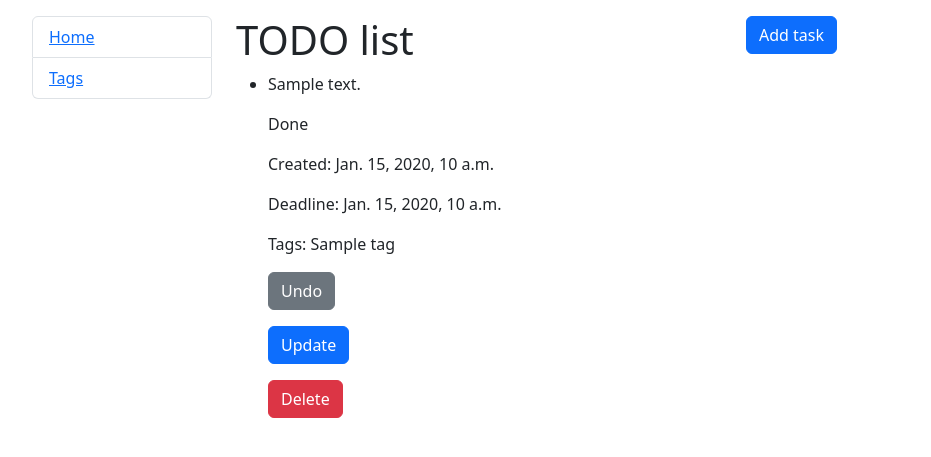
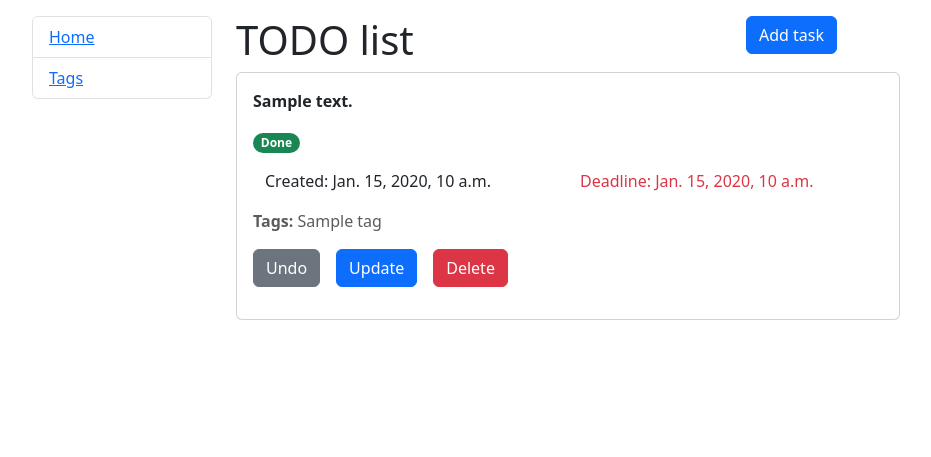
Before and after one commit to Altahoma/todo-list, a Django app: page / in a window 1280 px wide. Shown: the top 457 px of the page, without its empty margins (8-939 px from the left). Run offline with Django 4.2, Linux system fonts and the light colour scheme; tables that the repository leaves empty hold one stand-in row (values such as "Sample post").

Commit message:
Tasks now looks like cards

```diff
--- a/templates/todolist/tag_list.html
+++ b/templates/todolist/tag_list.html
@@ -35,7 +35,7 @@
         </td>
         <td>
           <a href="{% url 'todolist:tag-delete' pk=tag.id %}">
-            <button type="button" class="btn btn-secondary">Delete</button>
+            <button type="button" class="btn btn-danger">Delete</button>
           </a>
         </td>
       </tr>
--- a/templates/todolist/task_confirm_delete.html
+++ b/templates/todolist/task_confirm_delete.html
@@ -2,6 +2,7 @@
 
 {% block content %}
   <h1>Delete task?</h1>
+  <p>{{ task.content }}</p>
   <form action="" method="post">
     {% csrf_token %}
     <input type="submit" value="Yes" class="btn btn-danger">
--- a/templates/todolist/task_list.html
+++ b/templates/todolist/task_list.html
@@ -17,25 +17,41 @@
   </div>
 
   {% if task_list %}
-    <ul>
     {% for task in task_list %}
-        <li>
-          <p>{{ task.content }}</p>
+      <div class="card mb-3 col-8">
+        <div class="card-body">
+          <p class="fw-bold">{{ task.content }}</p>
           <p>
             {% if task.is_done %}
-              Done
+              <span class="badge rounded-pill bg-success">Done</span>
             {% else %}
-              Not done
+              <span class="badge rounded-pill bg-warning text-dark">Not done</span>
             {% endif %}
           </p>
-          <p>Created: {{ task.created }}</p>
-          <p>Deadline: {{ task.deadline }}</p>
-          <p>Tags:
+
+          <p>
+          <div class="container">
+            <div class="row">
+              <div class="col">
+                Created: {{ task.created }}
+              </div>
+              {% if task.deadline %}
+                <div class="col text-danger">
+                  Deadline: {{ task.deadline }}
+                </div>
+              {% endif %}
+            </div>
+          </div>
+          </p>
+
+          <div class="text-muted">
+            <sapn class="fw-bold">Tags:</sapn>
             {% for tag in task.tags.all %}
               {{ tag.name }}
             {% endfor %}
-          </p>
+          </div>
           <p>
+          <div class="btn-group" role="group">
             {% if task.is_done %}
               <a href="{% url 'todolist:toggle-task' pk=task.id %}">
                 <button type="button" class="btn btn-secondary">Undo</button>
@@ -45,18 +61,20 @@
                 <button type="button" class="btn btn-success">Complete</button>
               </a>
             {% endif %}
-          </p>
             <p>
               <a href="{% url 'todolist:task-update' pk=task.id %}">
-              <button type="button" class="btn btn-primary">Update</button>
+                <button type="button" class="btn btn-primary ms-3">Update</button>
               </a>
             </p>
             <p>
               <a href="{% url 'todolist:task-delete' pk=task.id %}">
-              <button type="button" class="btn btn-danger">Delete</button>
+                <button type="button" class="btn btn-danger ms-3">Delete</button>
               </a>
-          </p>
-        </li>
+          </div>
+        </div>
+      </div>
+
+
     {% endfor %}
     </ul>
   {% else %}
--- a/todolist/forms.py
+++ b/todolist/forms.py
@@ -10,4 +10,5 @@ class TaskForm(forms.ModelForm):
 
         widgets = {
             "deadline": forms.DateTimeInput(attrs={"type": "datetime-local"}),
+            "tags": forms.CheckboxSelectMultiple(),
         }
```
Lines whose indentation alone changed are shown as unchanged.
